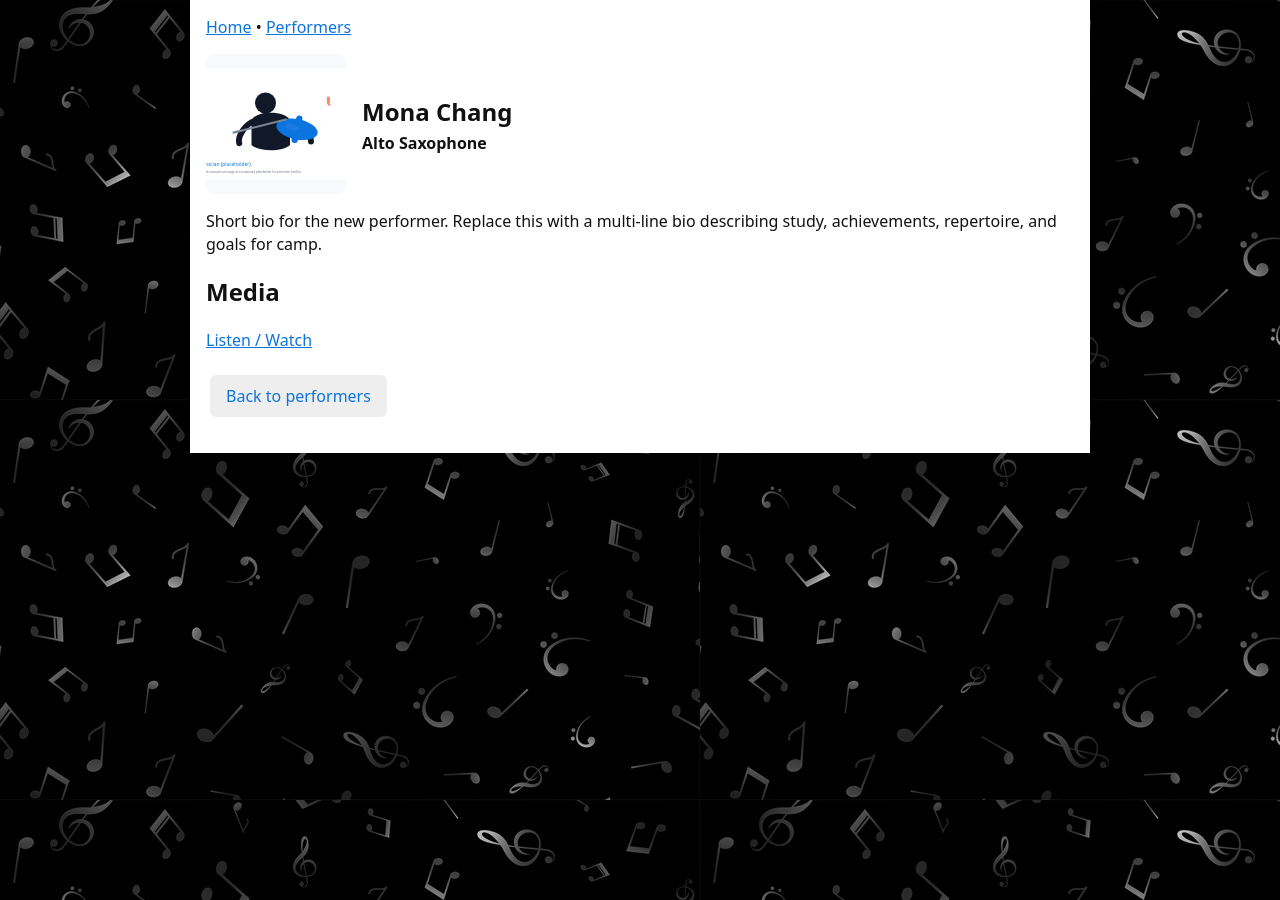
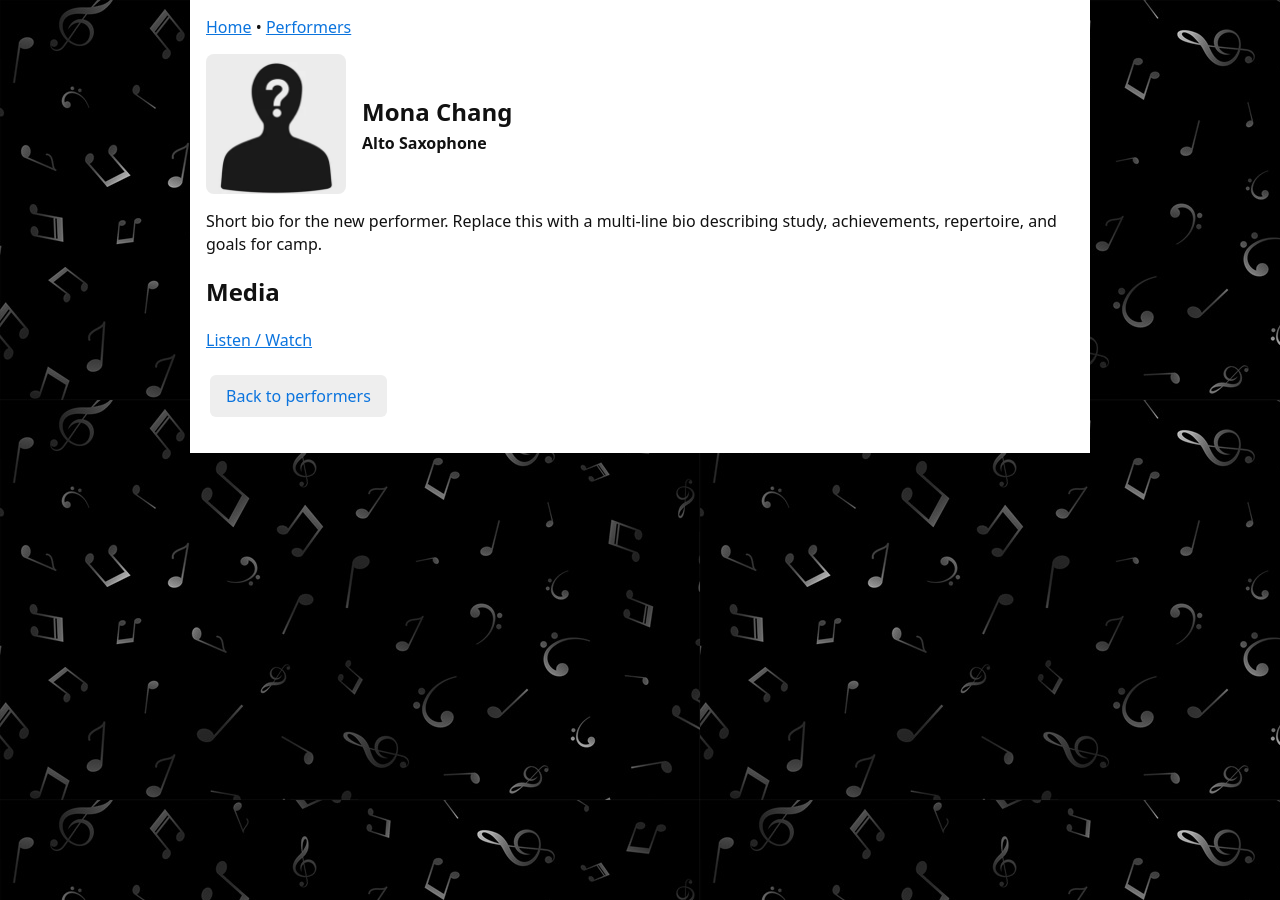
Before and after one commit to KurtKroeker/csehy-fundraising, a Jekyll site: the page built from _performers/mona-chang.md, in a window 1280 px wide. Built offline with Jekyll 4.4.1, drawn with Linux system fonts in a browser that asks for light colours.

Commit message:
better placeholder; rename template to make it no longer appear

```diff
--- a/_performers/mona-chang.md
+++ b/_performers/mona-chang.md
@@ -3,7 +3,7 @@ layout: performer
 title: "Mona Chang"
 name: "Mona Chang"
 instrument: "Alto Saxophone"
-photo: "placeholder-musician.svg"
+photo: "placeholder-person.png"
 bio: >
   Short bio for the new performer. Replace this with a multi-line bio describing study, achievements, repertoire, and goals for camp.
 media_url: ""
```
Also changed, not shown: _performers/lance-welch.md (+1 -1 lines), assets/images/placeholder-person.png (added), 2 other files.
